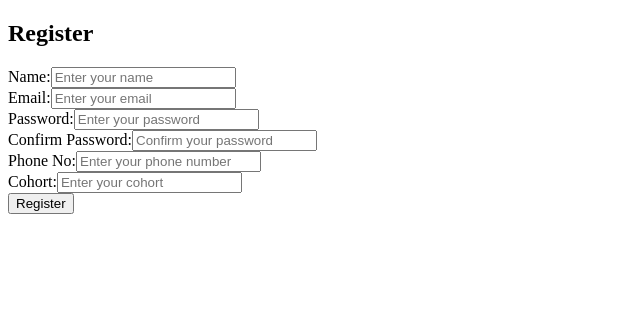
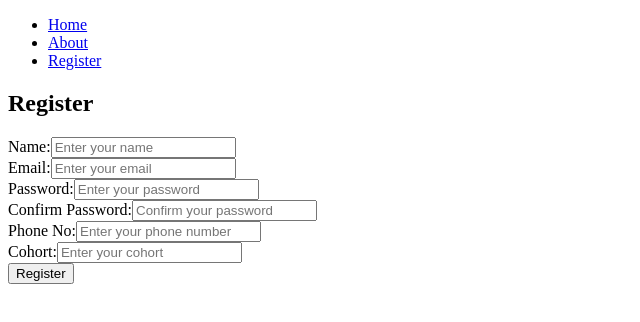
Before and after one commit to laxmikckarki/Study-Buddies-Final-Project, a React (Create React App) app in the folder client/: page /register in a window 1280 px wide. Shown: the top 322 px of the page, without its empty margins (0-640 px from the left). Built offline with nearby package versions, Linux system fonts and the light colour scheme.

Commit message:
create header page

```diff
--- a/client/src/App.js
+++ b/client/src/App.js
@@ -1,16 +1,32 @@
+import React, { useState } from "react";
 import { Routes, Route } from "react-router-dom";
+import Header from "./components/Header";
 import About from "./pages/About";
-import Home from "./pages/Home";
+import Register from "./pages/Register";
 import Login from "./pages/Login";
-import RegisterPage from "./pages/Register";
 
-const App = () => (
-	<Routes>
-		<Route path="/" element={<Home />} />
-		<Route path="/about/this/site" element={<About />} />
-		<Route path="/register" element={<RegisterPage />} />
-		<Route path="/login" element={<Login />} />
-	</Routes>
+const App = () => {
+  const [hasAccount, setHasAccount] = useState(false);
+
+  return (
+
+		<div>
+      <Header hasAccount={hasAccount} />
+      <Routes>
+        <Route path="/" element={<Home />} />
+        <Route path="/about" element={<About />} />
+        <Route path="/login" element={<Login setHasAccount={setHasAccount} />} />
+        <Route path="/register" element={<Register setHasAccount={setHasAccount} />} />
+      </Routes>
+	</div>
+  );
+};
+
+const Home = () => (
+  <div>
+    <h1>Welcome to the Main Page</h1>
+    <p>Choose an option from the navigation menu.</p>
+  </div>
 );
 
 export default App;
--- /dev/null
+++ b/client/src/components/Header.js
@@ -0,0 +1,36 @@
+import React from "react";
+import { NavLink } from "react-router-dom";
+
+const Header = ({ hasAccount }) => {
+  return (
+    <header>
+      <nav>
+        <ul>
+          <li>
+            <NavLink to="/" activeclassname="active" exact>
+              Home
+            </NavLink>
+          </li>
+          <li>
+            <NavLink to="/about" activeclassname="active">
+              About
+            </NavLink>
+          </li>
+          <li>
+            {hasAccount ? (
+              <NavLink to="/login" activeclassname="active">
+                Login
+              </NavLink>
+            ) : (
+              <NavLink to="/register" activeclassname="active">
+                Register
+              </NavLink>
+            )}
+          </li>
+        </ul>
+      </nav>
+    </header>
+  );
+};
+
+export default Header;
```
Also changed, not shown: package.json (+6 -6 lines).
